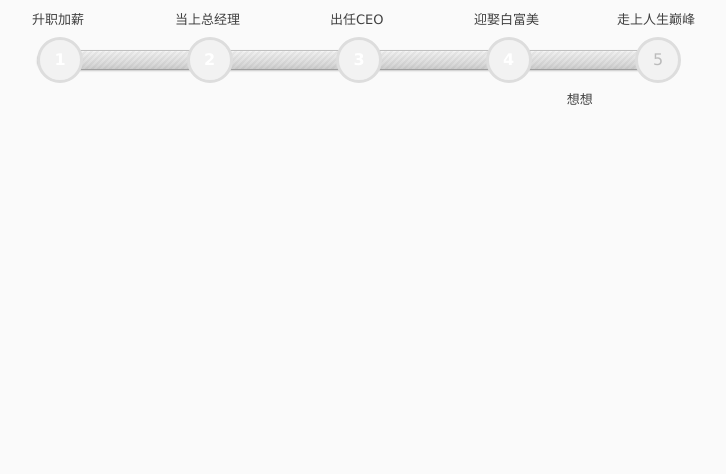
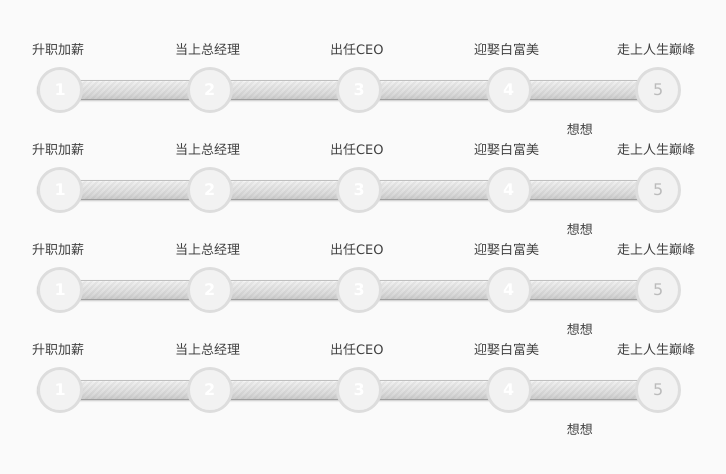
Before and after one commit to bung87/workflowProgress.js, a website: page src/demo.html in a window 1280 px wide. Shown: the whole page, without its empty margins (283-1009 px from the left). Drawn offline with nearby package versions, Linux system fonts and the light colour scheme; files that its build step writes are made by us from their sources.

Commit message:
prepare to release

```diff
--- a/src/demo.html
+++ b/src/demo.html
@@ -20,7 +20,7 @@ body {
   margin: 50px auto;
   width: 640px;
 }
-.container > div{margin-bottom: 20px;}
+.container > div{margin: 80px 0;}
   </style>
   <!--[if lt IE 9]><script src="//html5shim.googlecode.com/svn/trunk/html5.js"></script><![endif]-->
   <script type="text/javascript" src="http://code.jquery.com/jquery-2.1.1.js"></script>
@@ -33,23 +33,19 @@ body {
 
     </div>
 
-<!--
-    <div class="progress">
-      <span class="green" style="width: 40%;"><span>40%</span></span>
+
+    <div class="workflowprogress workflowprogress-orange">
+
     </div>
 
-    <div class="progress">
-      <span class="orange" style="width: 60%;"><span>60%</span></span>
+     <div class="workflowprogress workflowprogress-red">
+
     </div>
 
-    <div class="progress">
-      <span class="red" style="width: 80%;"><span>80%</span></span>
+     <div class="workflowprogress workflowprogress-blue">
+
     </div>
 
-    <div class="progress">
-      <span class="blue" style="width: 100%;"><span>100%</span></span>
-    </div>
--->
   </section>
 
 
--- a/src/js/workflowprogress.js
+++ b/src/js/workflowprogress.js
@@ -2,7 +2,9 @@
 (function($){
 
     var defaultOptions={
-      style:'green'
+      nodeWidth:40,
+      nodeTextOffset:40,
+      processTextOffset:40
     };
     var workflowProgress=function(context,options,nextstep){
       this.current=0;
@@ -33,20 +35,21 @@
         this.$span=$('<span></span>',{'class':'workflowprogress-bar'}).hide();
         this.$span.appendTo(this.context);
 
-        var mainWidth=this.context.width(),width=mainWidth-40,
+        var mainWidth=this.context.width(),width=mainWidth-this.opts.nodeWidth,
           leftOffset=parseInt(this.context.css('borderLeftWidth'));
           this.perWidth=width/(this.opts.nodes.length-1);
         for (var i = this.opts.nodes.length-1 ; i >= 0; i--) {
-        var offset=(this.context.height()-40)/2,
+        var offset=(this.context.height()-this.opts.nodeWidth)/2,
         bw='',
         toffset=tw=0,
-        $child=$('<div><span>'+(i+1)+'</span></div>').addClass('workflowprogress-dot').css({position:'absolute',left:this.perWidth*i-leftOffset}),
-        $text=$('<div></div>',{'class':'workflowprogress-text'}).css({'position':'absolute','top':-40}).text(this.opts.nodes[i]);
+        left=this.perWidth*i-leftOffset,
+        $child=$('<div><span>'+(i+1)+'</span></div>').addClass('workflowprogress-dot').css({position:'absolute',left:left}),
+        $text=$('<div></div>',{'class':'workflowprogress-text'}).css({'position':'absolute','top':-this.opts.nodeTextOffset}).text(this.opts.nodes[i]);
         $child.appendTo(this.context);
 
          $text.appendTo(this.context);
          tw=$text.width();
-         toffset=(tw-40)/2;
+         toffset=(tw-this.opts.nodeWidth)/2;
          $text.css({left:this.perWidth*i-toffset});
         bw=$child.css('borderWidth');
         $child.css('top',offset-parseInt(bw));
@@ -55,7 +58,9 @@
           if (!!this.opts.inprocess && typeof this.opts.inprocess == 'string') {
               var $processText = $('<span></span>', {'class': 'workflowprogress-process-text'}).text(this.opts.inprocess);
               $processText.appendTo(this.context);
-              $processText.css({'position': 'absolute', top:40,'left': parseInt(this.$children[this.opts.nodes.length-this.current].css('left')) +(this.perWidth / 2 - $processText.width() / 2)+40/2});
+              var left=parseInt(this.$children[this.opts.nodes.length-this.current].css('left')) +(this.perWidth / 2 - $processText.width() / 2)+this.opts.nodeWidth/2;
+
+              $processText.css({'position': 'absolute', top:this.opts.processTextOffset,'left': left});
           }
         this.inited=true;
       },
@@ -79,7 +84,7 @@
           if (!!inprocess && typeof inprocess == 'string' &&width<=100) {
               this.opts.inprocess=inprocess;
               $processText.text(inprocess);
-              $processText.animate({'left': parseInt(this.$children[this.opts.nodes.length-this.current].css('left')) +(this.perWidth / 2 - $processText.width() / 2)+40/2});
+              $processText.animate({'left': parseInt(this.$children[this.opts.nodes.length-this.current].css('left')) +(this.perWidth / 2 - $processText.width() / 2)+this.opts.nodeWidth/2});
           }
 
           if (width>100){width=100}
```
Also changed, not shown: README.md, dist/demo.html, dist/js/workflowprogress.js, dist/js/workflowprogress.min.js, preview.png.
